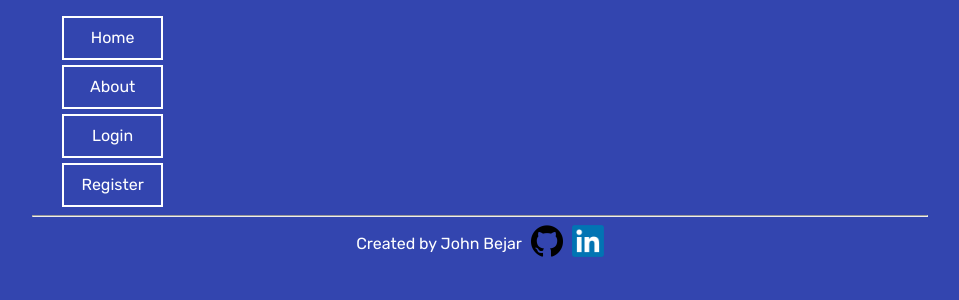
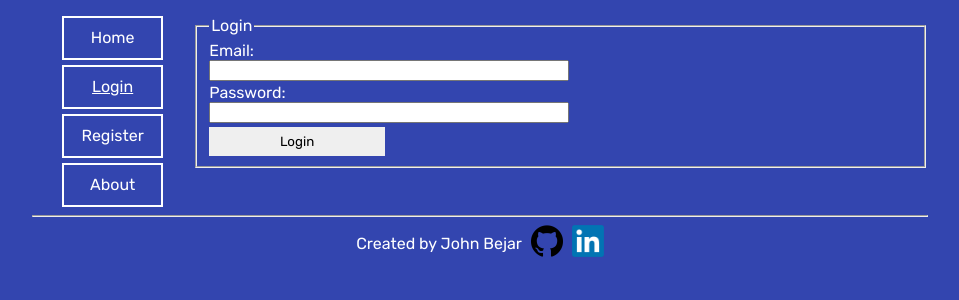
Before and after one commit to johnnybejar/albums4you, a PHP site: page /login.php in a window 1280 px wide. Shown: the part 134-434 px from the top of the page, without its empty margins (160-1119 px from the left). Run offline with PHP 8.4, Linux system fonts and the light colour scheme.

Commit message:
Can now login and register

```diff
--- a/includes/header.php
+++ b/includes/header.php
@@ -1,6 +1,7 @@
 <?php
   session_start();
 	include './includes/title.php';
+  $currentPage = basename($_SERVER['SCRIPT_FILENAME']);
 ?>
 
 <!DOCTYPE html>
@@ -8,16 +9,16 @@
   <head>
     <!-- John Bejar -->
     <meta charset="UTF-8">
-    <meta http-equiv="X-UA-Compatible" content="IE=edge" >
-    <meta name="viewport" content="width=device-width, initial-scale=1.0" >
-    <link rel="stylesheet" type="text/css" href="styles/main.css" >
-    <link rel="preconnect" href="https://fonts.googleapis.com" >
-    <link rel="preconnect" href="https://fonts.gstatic.com" crossorigin >
+    <meta http-equiv="X-UA-Compatible" content="IE=edge">
+    <meta name="viewport" content="width=device-width, initial-scale=1.0">
+    <link rel="stylesheet" type="text/css" href="styles/main.css">
+    <link rel="preconnect" href="https://fonts.googleapis.com">
+    <link rel="preconnect" href="https://fonts.gstatic.com" crossorigin>
     <link
       href="https://fonts.googleapis.com/css2?family=Rubik:wght@400;700&display=swap"
       rel="stylesheet"
     >
-    <title><?php if(isset($title)) {echo "$title&mdash;";} ?>RateThisAlbum</title>
+    <title><?php if(isset($title)) {echo "$title &ndash; ";} ?>Albums4You</title>
   </head>
   <body>
     <header>
--- a/includes/menu.php
+++ b/includes/menu.php
@@ -1,9 +1,26 @@
-<?php
+<ul id="nav-bar">
+    <li <?php if ($currentPage == 'index.php') echo 'id="here"'; ?>><a href="index.php">Home</a></li>
 
-?>
-<ul id="nav-bar">
-    <li><a href="index.php">Home</a></li>
-    <li><a href="about.php">About</a></li>
-    <li><a href="login.php">Login</a></li>
-    <li><a href="register.php">Register</a></li>
+    <?php
+        if ($currentPage == 'logged_out.php' || isset($_SESSION['username'])) {
+            if ($currentPage == 'logged_out.php') {
+                echo '<li><a href="login.php">Login</a></li>';
+                echo '<li><a href="register.php">Register</a></li>';
+            } else {
+                echo '<li><a href="logged_out.php">Logout</a></li>';
+            }
+        } else {
+            if ($currentPage == 'register.php') {
+                echo '<li><a href="login.php">Login</a></li>';
+                echo '<li id="here"><a href="register.php">Register</a></li>';
+            } else if ($currentPage == 'login.php') {
+                echo '<li id="here"><a href="login.php">Login</a></li>';
+                echo '<li><a href="register.php">Register</a></li>';
+            } else {
+                echo '<li><a href="login.php">Login</a></li>';
+                echo '<li><a href="register.php">Register</a></li>';
+            }
+        }
+    ?>
+    <li <?php if ($currentPage == 'about.php') echo 'id="here"'; ?>><a href="about.php">About</a></li>
 </ul>
--- a/login.php
+++ b/login.php
@@ -1,8 +1,78 @@
 <?php
     include('includes/header.php');
     include('includes/menu.php');
+
+    if (isset($_POST['submit'])) {
+        $errors = array();
+
+        $email = filter_var(trim($_POST['email']));
+
+        if (empty($email)) {
+            $errors['email'] = 'An email address is required:';
+        } else {
+            $valid_email = filter_var($email, FILTER_VALIDATE_EMAIL);
+            if ($valid_email) {
+                $email = $valid_email;
+            } else {
+                $errors['email'] = 'A valid email address is required:';
+            }
+        }
+
+        $password = filter_var(trim($_POST['password']), FILTER_SANITIZE_FULL_SPECIAL_CHARS);
+        if (empty($password)) {
+            $errors['password'] = 'A password is required:';
+        }
+
+        if (!$errors) {
+            require_once '../../../mysqli_connect.php';
+            $sql = "SELECT username, email, pass FROM A4Y_Users WHERE email = ?";
+            $stmt = mysqli_prepare($dbc, $sql);
+            mysqli_stmt_bind_param($stmt, 's', $email);
+            mysqli_stmt_execute($stmt);
+            $result=mysqli_stmt_get_result($stmt);
+            $rows = mysqli_num_rows($result);
+            if ($rows==0) {
+                $errors['emailNotFound'] = "That email address wasn't found";
+            } else {
+                $result2 = mysqli_fetch_assoc($result);
+                $pw_hash = $result2['pass'];
+                $folder = $result2['folder'];
+                if (password_verify($password, $pw_hash)) {
+                    $username = $result2['username'];
+                    session_start();
+                    $_SESSION['username'] = $username;
+                    $_SESSION['email'] = $email;
+                    $_SESSION['folder'] = $folder;
+                    header("Location: logged_in.php");
+                    exit;
+                } else {
+                    $errors['password'] = "That isn't the correct password";
+                }
+            }
+        }
+    }
+
 ?>
+<form method="post" action="login.php" class="form">
+    <fieldset>
+        <legend>Login</legend>
+        <?php if (!empty($errors)) echo "<span class=\"warning\">Please fix the item(s) indicated below.</span>"?>
+        <?php if (isset($errors['email'])) echo "<span class=\"warning\">{$errors['email']}</span>" ?>
+        <?php if (isset($errors['emailNotFound'])) echo "<span class=\"warning\">{$errors['emailNotFound']}</span>" ?>
+        <label for="email">Email: </label>
+        <input name="email" id="email" type="text"
+        <?php
+            if (isset($username)) echo ' value="' . htmlspecialchars($username) . '"';
+        ?>
+        >
 
+        <?php if (isset($errors['password'])) echo "<span class=\"warning\">{$errors['password']}</span>" ?>
+        <label for="password">Password: </label>
+        <input name="password" id="password" type="text">
+
+        <input name="submit" id="submit" type="submit" value="Login">
+    </fieldset>
+</form>
 <?php
     include('includes/footer.php');
 ?>
--- a/styles/main.css
+++ b/styles/main.css
@@ -11,8 +11,13 @@ body {
   margin: auto;
 }
 
-/* This h5 is only used for sending error messages to the user */
-h5 {
+#here {
+  text-decoration: underline;
+}
+
+/* This is used for sending error messages to the user */
+.warning {
+  display: block;
   color: rgb(255, 75, 75);
   margin: 0.2em 0;
   font-weight: bold;
@@ -134,14 +139,8 @@ main {
 }
 
 /* Styling for Register Page */
-#form {
-  width: 75%;
-}
-
-.register-field {
-  width: 100%;
-  margin: 0;
-  padding: 0.5em 2%;
+.form {
+  width: 82%;
 }
 
 label {
@@ -183,7 +182,7 @@ footer {
   max-height: 2em;
 }
 
-.register-success {
+.form-success {
   display: flex;
   flex-direction: column;
 }
```
Also changed, not shown: logged_in.php (added, +20 -0 lines), logged_out.php (added, +25 -0 lines), register.php (+7 -7 lines).
